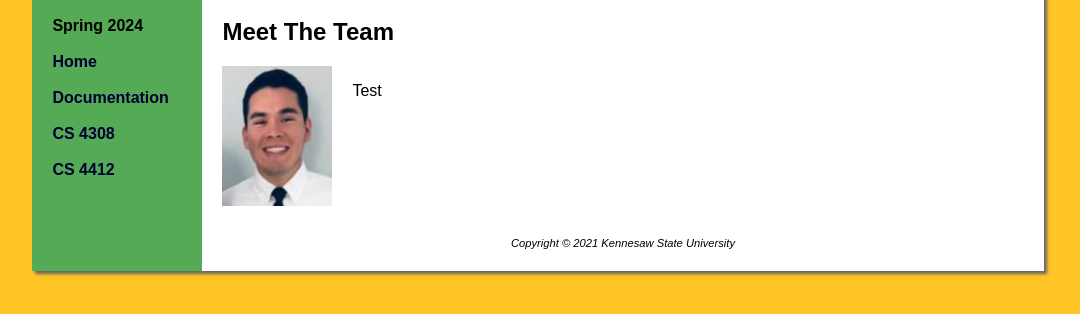
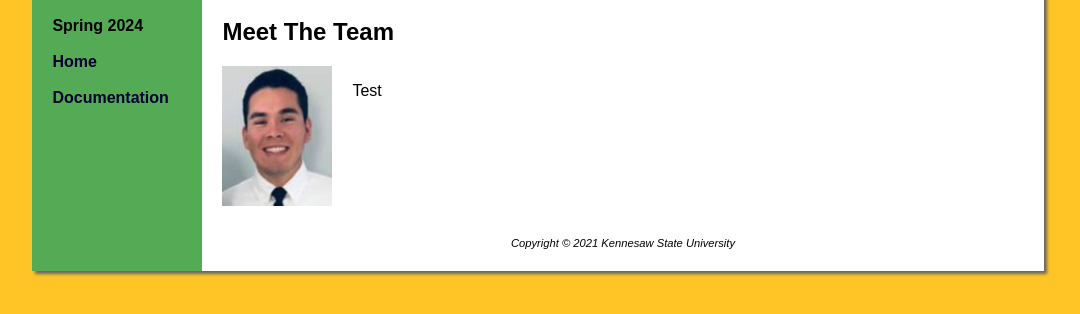
Before and after one commit to SP-6-Blue-TimeMileageApp/TimeMileageApp, a plain HTML site: page index.html in a window 1280 px wide. Shown: the part 240-554 px from the top of the page, without its empty margins (102-1182 px from the left). Drawn offline with Linux system fonts and the light colour scheme.

Commit message:
Update index.html

```diff
--- a/index.html
+++ b/index.html
@@ -23,10 +23,6 @@
   <li>Spring 2024</li><br>
   <li><a href="index.html">Home</a></li><br>
   <li><a href="documentation.html">Documentation</a></li><br>
-  <li><a href="index.html">CS 4308</a></li><br>
-  <li><a href="index.html">CS 4412</a></li><p>
-
-  <!-- <li><a href = "mailto: abc@example.com">Email me.</a></li><br>  -->
   <br><p>
 
 </ul>
```
